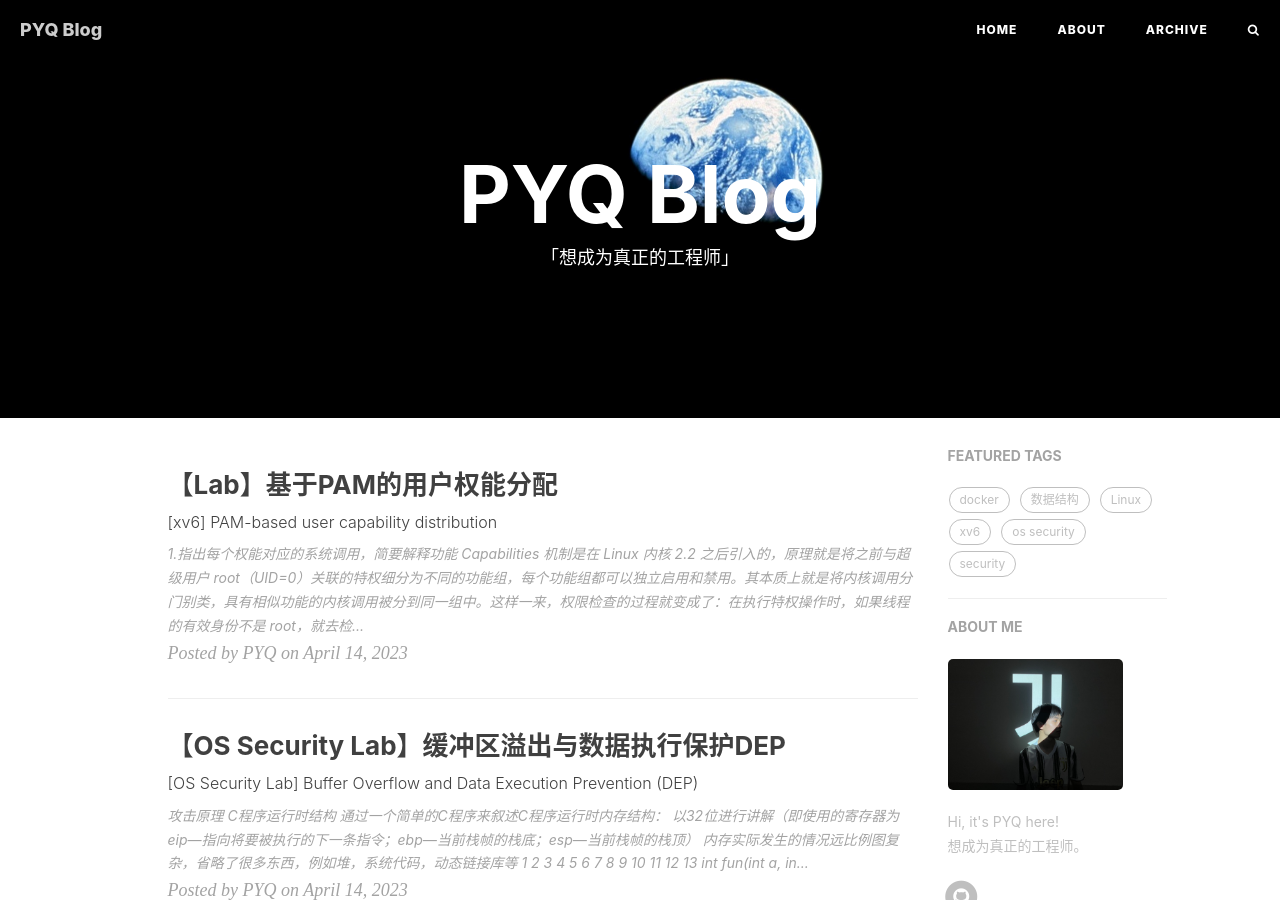
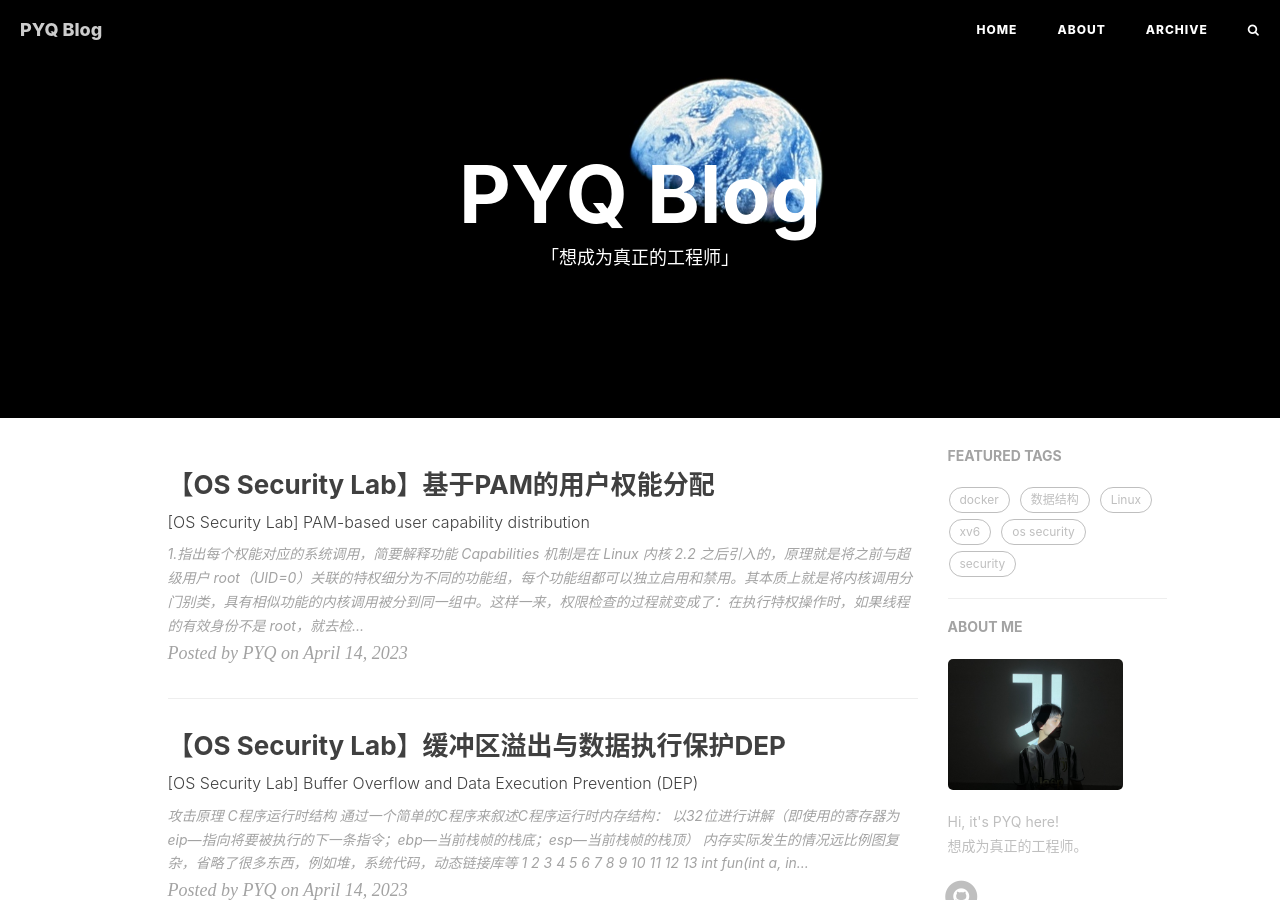
Before and after one commit to peng-yq/peng-yq.github.io, a Jekyll site: the page built from index.html, in a window 1280 px wide and 900 px high. Built offline with Jekyll 4.4.1, drawn with Linux system fonts in a browser that asks for light colours; nearby versions of some CDN libraries; the list of posts is cut into pages by our own code; comment, search, counter and statistics services are not loaded.

Commit message:
Update 2023-04-14-pam-capabilities.md

```diff
--- a/_posts/2023-04-14-pam-capabilities.md
+++ b/_posts/2023-04-14-pam-capabilities.md
@@ -1,7 +1,7 @@
 ---
 layout: post
-title: "【Lab】基于PAM的用户权能分配"
-subtitle: "[xv6] PAM-based user capability distribution"
+title: "【OS Security Lab】基于PAM的用户权能分配"
+subtitle: "[OS Security Lab] PAM-based user capability distribution"
 author: "PYQ"
 header-mask: 0.3
 mathjax: true
```
